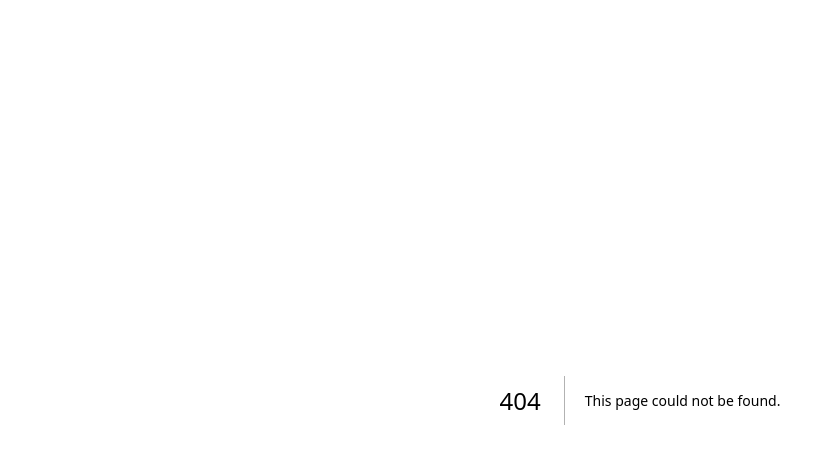
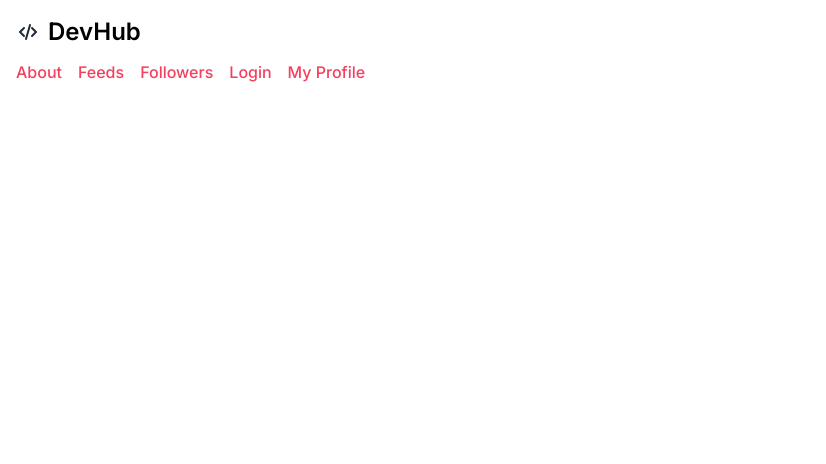
Before and after one commit to striveToAce/dev-hub-front, a Next.js app: page /home in a window 1280 px wide. Before the commit this address had no page. Shown: the top 464 px of the page, without its empty margins (0-826 px from the left). Built offline with nearby package versions, Linux system fonts and the light colour scheme.

Commit message:
flowbit integration with header

```diff
--- /dev/null
+++ b/src/app/components/common/Header.tsx
@@ -0,0 +1,37 @@
+const Header = () => {
+  return (
+    <nav className="bg-white border-gray-200 dark:bg-gray-900">
+      <div className="flex-col items-center p-4">
+        <div className="flex gap-x-2 items-center mb-3">
+          <svg
+            className="w-6 h-6 text-gray-800 dark:text-white"
+            aria-hidden="true"
+            xmlns="http://www.w3.org/2000/svg"
+            fill="none"
+            viewBox="0 0 24 24"
+          >
+            <path
+              stroke="currentColor"
+              stroke-linecap="round"
+              stroke-linejoin="round"
+              stroke-width="2"
+              d="m8 8-4 4 4 4m8 0 4-4-4-4m-2-3-4 14"
+            />
+          </svg>
+          <span className="self-center text-2xl font-semibold whitespace-nowrap dark:text-white">
+            DevHub
+          </span>
+        </div>
+        <div className="flex gap-x-2 items-center text-rose-500 font-medium gap-x-4">
+            <div className="cursor-pointer">About</div>
+            <div className="cursor-pointer">Feeds</div>
+            <div className="cursor-pointer">Followers</div>
+            <div className="cursor-pointer">Login</div>
+            <div className="cursor-pointer">My Profile</div>
+
+        </div>
+      </div>
+    </nav>
+  );
+};
+export default Header;
--- a/src/app/globals.css
+++ b/src/app/globals.css
@@ -1,33 +1,3 @@
 @tailwind base;
 @tailwind components;
 @tailwind utilities;
-
-:root {
-  --foreground-rgb: 0, 0, 0;
-  --background-start-rgb: 214, 219, 220;
-  --background-end-rgb: 255, 255, 255;
-}
-
-@media (prefers-color-scheme: dark) {
-  :root {
-    --foreground-rgb: 255, 255, 255;
-    --background-start-rgb: 0, 0, 0;
-    --background-end-rgb: 0, 0, 0;
-  }
-}
-
-body {
-  color: rgb(var(--foreground-rgb));
-  background: linear-gradient(
-      to bottom,
-      transparent,
-      rgb(var(--background-end-rgb))
-    )
-    rgb(var(--background-start-rgb));
-}
-
-@layer utilities {
-  .text-balance {
-    text-wrap: balance;
-  }
-}
--- /dev/null
+++ b/src/app/home/page.tsx
@@ -0,0 +1,10 @@
+import Header from "../components/common/Header";
+
+const Home = () => {
+  return (
+    <div>
+      <Header />
+    </div>
+  );
+};
+export default Home;
--- a/src/app/page.tsx
+++ b/src/app/page.tsx
@@ -1,113 +1,5 @@
 import Image from "next/image";
 
-export default function Home() {
-  return (
-    <main className="flex min-h-screen flex-col items-center justify-between p-24">
-      <div className="z-10 max-w-5xl w-full items-center justify-between font-mono text-sm lg:flex">
-        <p className="fixed left-0 top-0 flex w-full justify-center border-b border-gray-300 bg-gradient-to-b from-zinc-200 pb-6 pt-8 backdrop-blur-2xl dark:border-neutral-800 dark:bg-zinc-800/30 dark:from-inherit lg:static lg:w-auto  lg:rounded-xl lg:border lg:bg-gray-200 lg:p-4 lg:dark:bg-zinc-800/30">
-          Get started by editing&nbsp;
-          <code className="font-mono font-bold">src/app/page.tsx</code>
-        </p>
-        <div className="fixed bottom-0 left-0 flex h-48 w-full items-end justify-center bg-gradient-to-t from-white via-white dark:from-black dark:via-black lg:static lg:h-auto lg:w-auto lg:bg-none">
-          <a
-            className="pointer-events-none flex place-items-center gap-2 p-8 lg:pointer-events-auto lg:p-0"
-            href="https://vercel.com?utm_source=create-next-app&utm_medium=appdir-template&utm_campaign=create-next-app"
-            target="_blank"
-            rel="noopener noreferrer"
-          >
-            By{" "}
-            <Image
-              src="/vercel.svg"
-              alt="Vercel Logo"
-              className="dark:invert"
-              width={100}
-              height={24}
-              priority
-            />
-          </a>
-        </div>
-      </div>
-
-      <div className="relative flex place-items-center before:absolute before:h-[300px] before:w-full sm:before:w-[480px] before:-translate-x-1/2 before:rounded-full before:bg-gradient-radial before:from-white before:to-transparent before:blur-2xl before:content-[''] after:absolute after:-z-20 after:h-[180px] after:w-full sm:after:w-[240px] after:translate-x-1/3 after:bg-gradient-conic after:from-sky-200 after:via-blue-200 after:blur-2xl after:content-[''] before:dark:bg-gradient-to-br before:dark:from-transparent before:dark:to-blue-700 before:dark:opacity-10 after:dark:from-sky-900 after:dark:via-[#0141ff] after:dark:opacity-40 before:lg:h-[360px] z-[-1]">
-        <Image
-          className="relative dark:drop-shadow-[0_0_0.3rem_#ffffff70] dark:invert"
-          src="/next.svg"
-          alt="Next.js Logo"
-          width={180}
-          height={37}
-          priority
-        />
-      </div>
-
-      <div className="mb-32 grid text-center lg:max-w-5xl lg:w-full lg:mb-0 lg:grid-cols-4 lg:text-left">
-        <a
-          href="https://nextjs.org/docs?utm_source=create-next-app&utm_medium=appdir-template&utm_campaign=create-next-app"
-          className="group rounded-lg border border-transparent px-5 py-4 transition-colors hover:border-gray-300 hover:bg-gray-100 hover:dark:border-neutral-700 hover:dark:bg-neutral-800/30"
-          target="_blank"
-          rel="noopener noreferrer"
-        >
-          <h2 className={`mb-3 text-2xl font-semibold`}>
-            Docs{" "}
-            <span className="inline-block transition-transform group-hover:translate-x-1 motion-reduce:transform-none">
-              -&gt;
-            </span>
-          </h2>
-          <p className={`m-0 max-w-[30ch] text-sm opacity-50`}>
-            Find in-depth information about Next.js features and API.
-          </p>
-        </a>
-
-        <a
-          href="https://nextjs.org/learn?utm_source=create-next-app&utm_medium=appdir-template-tw&utm_campaign=create-next-app"
-          className="group rounded-lg border border-transparent px-5 py-4 transition-colors hover:border-gray-300 hover:bg-gray-100 hover:dark:border-neutral-700 hover:dark:bg-neutral-800/30"
-          target="_blank"
-          rel="noopener noreferrer"
-        >
-          <h2 className={`mb-3 text-2xl font-semibold`}>
-            Learn{" "}
-            <span className="inline-block transition-transform group-hover:translate-x-1 motion-reduce:transform-none">
-              -&gt;
-            </span>
-          </h2>
-          <p className={`m-0 max-w-[30ch] text-sm opacity-50`}>
-            Learn about Next.js in an interactive course with&nbsp;quizzes!
-          </p>
-        </a>
-
-        <a
-          href="https://vercel.com/templates?framework=next.js&utm_source=create-next-app&utm_medium=appdir-template&utm_campaign=create-next-app"
-          className="group rounded-lg border border-transparent px-5 py-4 transition-colors hover:border-gray-300 hover:bg-gray-100 hover:dark:border-neutral-700 hover:dark:bg-neutral-800/30"
-          target="_blank"
-          rel="noopener noreferrer"
-        >
-          <h2 className={`mb-3 text-2xl font-semibold`}>
-            Templates{" "}
-            <span className="inline-block transition-transform group-hover:translate-x-1 motion-reduce:transform-none">
-              -&gt;
-            </span>
-          </h2>
-          <p className={`m-0 max-w-[30ch] text-sm opacity-50`}>
-            Explore starter templates for Next.js.
-          </p>
-        </a>
-
-        <a
-          href="https://vercel.com/new?utm_source=create-next-app&utm_medium=appdir-template&utm_campaign=create-next-app"
-          className="group rounded-lg border border-transparent px-5 py-4 transition-colors hover:border-gray-300 hover:bg-gray-100 hover:dark:border-neutral-700 hover:dark:bg-neutral-800/30"
-          target="_blank"
-          rel="noopener noreferrer"
-        >
-          <h2 className={`mb-3 text-2xl font-semibold`}>
-            Deploy{" "}
-            <span className="inline-block transition-transform group-hover:translate-x-1 motion-reduce:transform-none">
-              -&gt;
-            </span>
-          </h2>
-          <p className={`m-0 max-w-[30ch] text-sm opacity-50 text-balance`}>
-            Instantly deploy your Next.js site to a shareable URL with Vercel.
-          </p>
-        </a>
-      </div>
-    </main>
-  );
+export default function Root() {
+  return <div>welcome</div>;
 }
--- a/tailwind.config.ts
+++ b/tailwind.config.ts
@@ -6,15 +6,8 @@ const config: Config = {
     "./src/components/**/*.{js,ts,jsx,tsx,mdx}",
     "./src/app/**/*.{js,ts,jsx,tsx,mdx}",
   ],
-  theme: {
-    extend: {
-      backgroundImage: {
-        "gradient-radial": "radial-gradient(var(--tw-gradient-stops))",
-        "gradient-conic":
-          "conic-gradient(from 180deg at 50% 50%, var(--tw-gradient-stops))",
-      },
-    },
-  },
-  plugins: [],
+  plugins: [
+    require("flowbite/plugin")
+  ],
 };
 export default config;
```
Also changed, not shown: package.json (+7 -5 lines), 1 other file (tests, documents, lock files or other folders).
